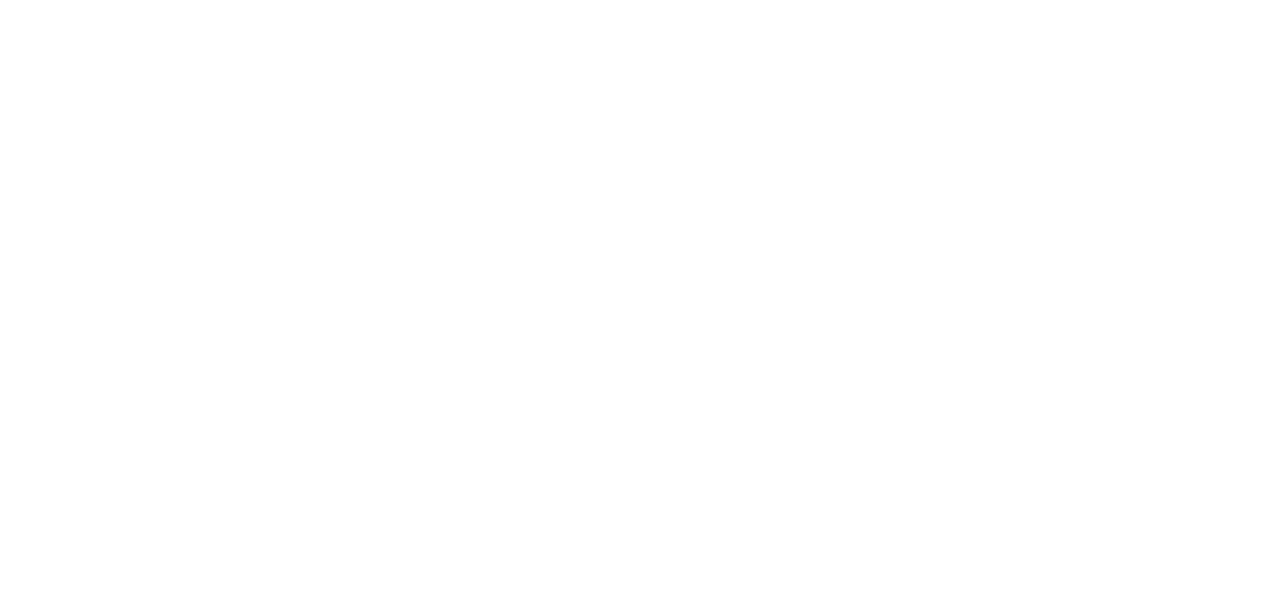
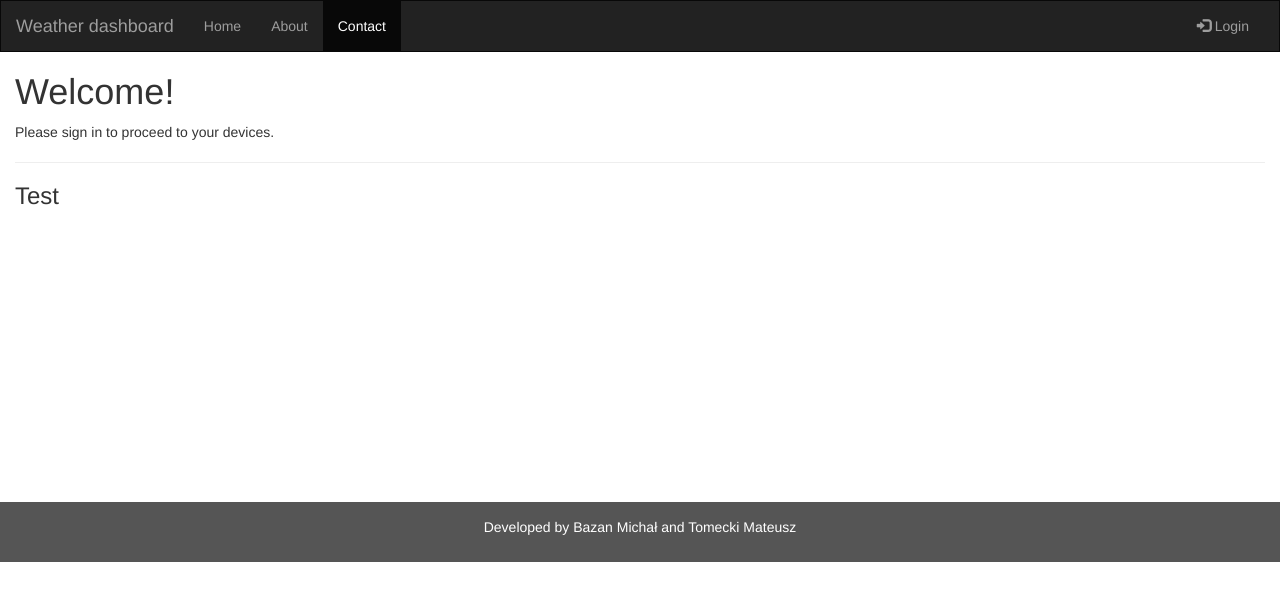
Before and after one commit to Merliss/IOTdeviceLog, a plain HTML site: page contact.html in a window 1280 px wide. Drawn offline with nearby package versions, Linux system fonts and the light colour scheme.

Commit message:
modified links in files so they are properly linked

```diff
--- a/contact.html
+++ b/contact.html
@@ -0,0 +1,87 @@
+<!DOCTYPE html>
+<html lang="en">
+<head>
+  <title>Weather Dashboard</title>
+  <meta charset="utf-8">
+  <meta name="viewport" content="width=device-width, initial-scale=1">
+  <link rel="stylesheet" href="https://maxcdn.bootstrapcdn.com/bootstrap/3.4.1/css/bootstrap.min.css">
+  <script src="https://ajax.googleapis.com/ajax/libs/jquery/3.6.3/jquery.min.js"></script>
+  <script src="https://maxcdn.bootstrapcdn.com/bootstrap/3.4.1/js/bootstrap.min.js"></script>
+  <style>
+    /* Remove the navbar's default margin-bottom and rounded borders */
+    .navbar {
+      margin-bottom: 0;
+      border-radius: 0;
+    }
+
+    /* Set height of the grid so .sidenav can be 100% (adjust as needed) */
+    .row.content {height: 450px}
+
+    /* Set gray background color and 100% height */
+    .sidenav {
+      padding-top: 20px;
+      background-color: #f1f1f1;
+      height: 100%;
+    }
+
+    /* Set black background color, white text and some padding */
+    footer {
+      background-color: #555;
+      color: white;
+      padding: 15px;
+    }
+
+    /* On small screens, set height to 'auto' for sidenav and grid */
+    @media screen and (max-width: 767px) {
+      .sidenav {
+        height: auto;
+        padding: 15px;
+      }
+      .row.content {height:auto;}
+    }
+  </style>
+</head>
+<body>
+
+<nav class="navbar navbar-inverse">
+  <div class="container-fluid">
+    <div class="navbar-header">
+      <button type="button" class="navbar-toggle" data-toggle="collapse" data-target="#myNavbar">
+        <span class="icon-bar"></span>
+        <span class="icon-bar"></span>
+        <span class="icon-bar"></span>
+      </button>
+      <a class="navbar-brand" href="index.html">Weather dashboard</a>
+    </div>
+    <div class="collapse navbar-collapse" id="myNavbar">
+      <ul class="nav navbar-nav">
+        <li><a href="index.html">Home</a></li>
+        <li><a href="about.html">About</a></li>
+        <li class="active"><a href="contact.html">Contact</a></li>
+      </ul>
+      <ul class="nav navbar-nav navbar-right">
+        <li><a href="#"><span class="glyphicon glyphicon-log-in"></span> Login</a></li>
+      </ul>
+    </div>
+  </div>
+</nav>
+
+<div class="container-fluid text-center">
+  <div class="row content">
+    <div class="col-sm-12 text-left">
+      <h1>Welcome!</h1>
+      <p>Please sign in to proceed to your devices.</p>
+      <hr>
+      <h3>Test</h3>
+      <!-- <p>Our venture offers many IoT devices such as weather stations, home alarm systems and so on.</p> -->
+    </div>
+    </div>
+  </div>
+</div>
+
+<footer class="container-fluid text-center">
+  <p>Developed by Bazan Michał and Tomecki Mateusz</p>
+</footer>
+
+</body>
+</html>
```
Also changed, not shown: about.html (+1 -1 lines), index.html (+1 -1 lines).
